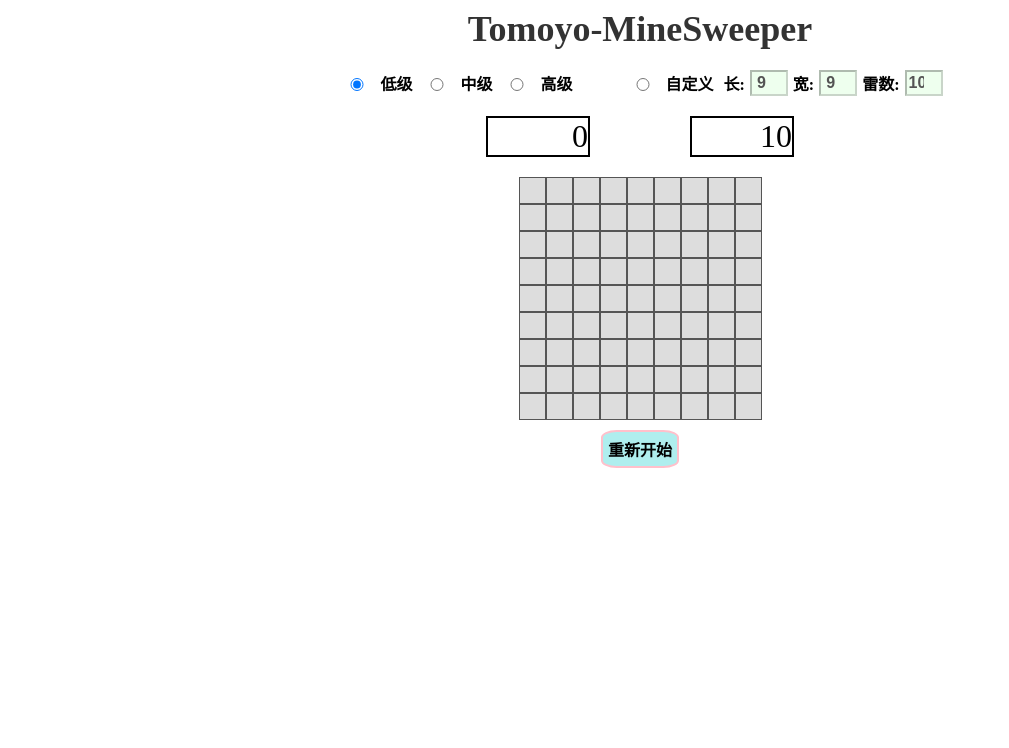
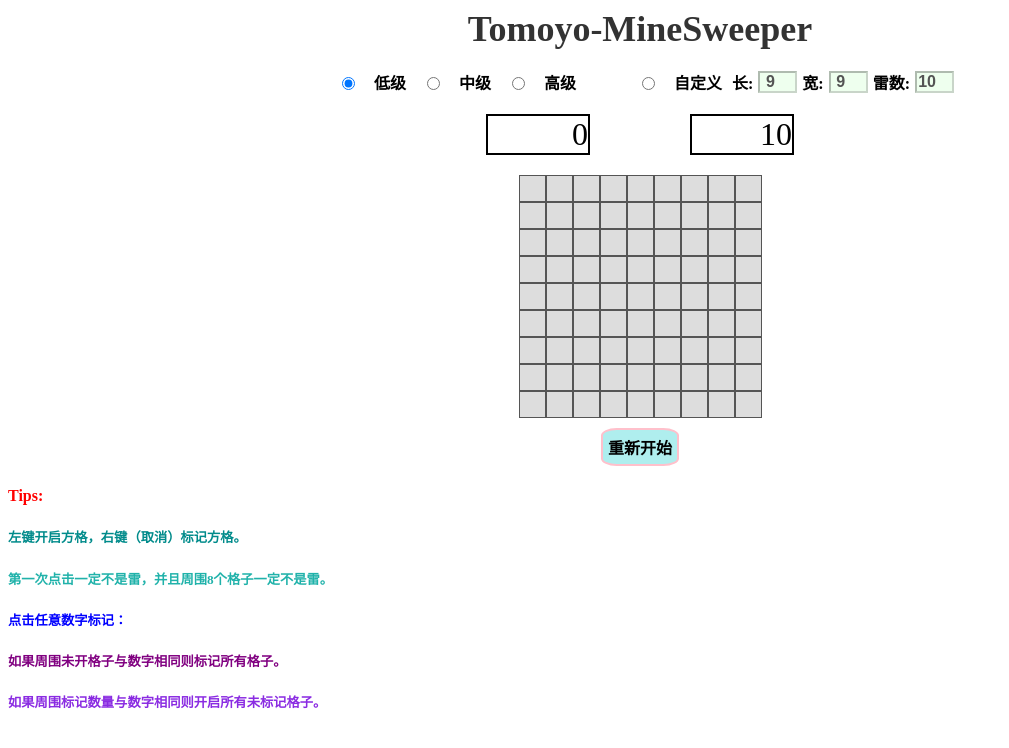
Before and after one commit to Sakurababycat/vue-minesweeper, a Vue app: page / in a window 1280 px wide. Shown: the top 748 px of the page, without its empty margins (0-1009 px from the left). Built offline with nearby package versions, Linux system fonts and the light colour scheme.

Commit message:
add tips

```diff
--- a/src/App.vue
+++ b/src/App.vue
@@ -272,6 +272,12 @@ export default {
     <h2 v-if="gameOver" class="minesweeper">{{ !win ? "游戏结束！你踩中了地雷。" : "游戏胜利" }}</h2>
     <button class="reset" @click="resetBoard">重新开始</button>
   </div>
+  <h4 style="color: red;">Tips:</h4>
+  <h5 style="color: darkcyan">左键开启方格，右键（取消）标记方格。</h5>
+  <h5 style="color: lightseagreen">第一次点击一定不是雷，并且周围8个格子一定不是雷。</h5>
+  <h5 style="color: blue">点击任意数字标记：</h5>
+  <h5 style="color: purple">如果周围未开格子与数字相同则标记所有格子。</h5>
+  <h5 style="color: blueviolet">如果周围标记数量与数字相同则开启所有未标记格子。</h5>
 </template>
 
 
--- a/src/assets/button.css
+++ b/src/assets/button.css
@@ -63,8 +63,8 @@
   }
 
   .input-container input {
-    width: 30px;
-    padding: 2px;
+    width: 35px;
+    padding: 0px;
     text-align: center;
     font-size: 12pt;
     font-weight: bold;
```
